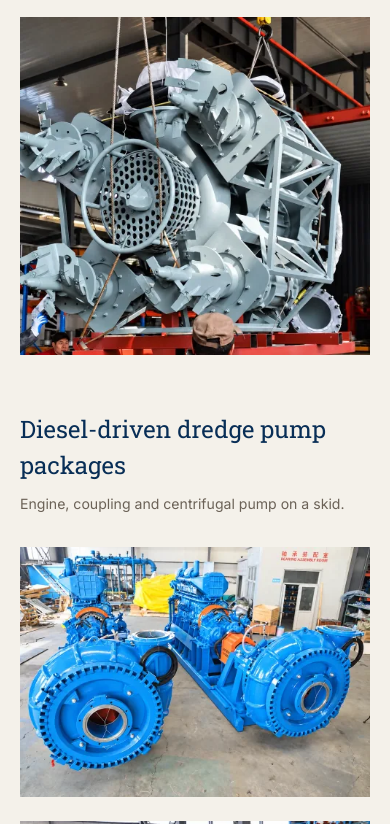
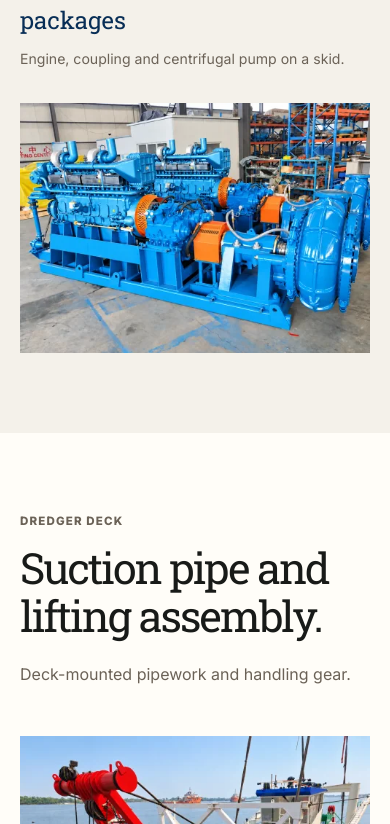
Before and after one commit to PenielOkoli/ruach-terra-reality-site, a Next.js app: page /fleet in a window 390 px wide. Shown: the part 9420-10244 px from the top of the page. Built offline with nearby package versions, Linux system fonts and the light colour scheme.

Commit message:
Remove marked pump photos and expand retained equipment views

```diff
--- a/app/globals.css
+++ b/app/globals.css
@@ -106,11 +106,9 @@ button, input, select, textarea { font: inherit; }
 .manufacturer-groups { display: grid; gap: 80px; margin-top: 64px; }
 .manufacturer-groups h3 { font-family: var(--font-display), Georgia, serif; font-size: 1.5rem; color: var(--navy); }
 .manufacturer-groups article > p { font-size: .88rem; line-height: 1.6; color: var(--clay); max-width: 55ch; margin-top: 10px; }
-.manufacturer-photo-grid { display: grid; grid-template-columns: repeat(12, minmax(0, 1fr)); gap: 32px; margin-top: 32px; }
-.manufacturer-photo { grid-column: span 6; min-width: 0; }
+.manufacturer-photo-grid { display: grid; grid-template-columns: minmax(0, 1fr); gap: 32px; margin-top: 32px; }
+.manufacturer-photo { min-width: 0; }
 .manufacturer-photo .photo-frame { background: #e8e3d9; }
-.manufacturer-photo-portrait .photo-frame { aspect-ratio: 4 / 5; }
-.manufacturer-photo-landscape .photo-frame { aspect-ratio: 7 / 5; }
 .field-films-grid { display: grid; grid-template-columns: repeat(2, minmax(0, 1fr)); align-items: start; gap: 64px; margin-top: 48px; }
 .field-clip { min-width: 0; display: grid; grid-template-columns: minmax(0, 1fr); justify-items: center; align-content: start; gap: 24px; }
 .field-clip-player { width: min(100%, 352px); aspect-ratio: 9 / 16; background: var(--navy); position: relative; }
@@ -134,5 +132,4 @@ button, input, select, textarea { font: inherit; }
   .equipment-photo .photo-frame { height: auto; aspect-ratio: 3 / 4; }
   .manufacturer-groups { gap: 56px; margin-top: 40px; }
   .manufacturer-photo-grid { gap: 24px; }
-  .manufacturer-photo { grid-column: 1 / -1; }
 }
--- a/components/manufacturer-equipment.tsx
+++ b/components/manufacturer-equipment.tsx
@@ -16,8 +16,8 @@ export function ManufacturerEquipment() {
               <div className="manufacturer-photo-grid">
                 {group.photos.map(photo => (
                   <SitePhoto key={photo.src} src={photo.src} alt={photo.alt} fit="contain"
-                    sizes="(max-width: 767px) calc(100vw - 40px), (max-width: 1416px) calc((100vw - 128px) / 2), 644px"
-                    className={`manufacturer-photo ${group.id === 'submersible-assemblies' ? 'manufacturer-photo-portrait' : 'manufacturer-photo-landscape'}`} />
+                    sizes="(max-width: 767px) calc(100vw - 40px), (max-width: 1416px) calc(100vw - 96px), 1320px"
+                    className="manufacturer-photo" />
                 ))}
               </div>
             </article>
--- a/content/manufacturer-media.ts
+++ b/content/manufacturer-media.ts
@@ -11,7 +11,6 @@ export const manufacturerEquipment = [
     title: 'Submersible pump assemblies',
     description: 'Perforated intakes and surrounding agitators.',
     photos: [
-      referencePhoto('manufacturer-submersible-front', 'WhatsApp Image 2026-10-05 at 10.00.30 AM.jpeg', 'Front view of a grey submersible pump assembly with a screened intake, agitator heads and transport frame'),
       referencePhoto('manufacturer-submersible-angle', 'WhatsApp Image 2026-10-05 at 10.00.31 AM (1).jpeg', 'Angled view of the grey submersible pump assembly, intake screen, surrounding agitators and lifting cables'),
     ],
   },
@@ -20,7 +19,6 @@ export const manufacturerEquipment = [
     title: 'Diesel-driven dredge pump packages',
     description: 'Engine, coupling and centrifugal pump on a skid.',
     photos: [
-      referencePhoto('manufacturer-centrifugal-front', 'WhatsApp Image 2026-10-05 at 10.00.31 AM (2).jpeg', 'Front view of two blue centrifugal dredge pumps and their inlet flanges, with engines behind'),
       referencePhoto('manufacturer-diesel-side', 'WhatsApp Image 2026-10-05 at 10.00.31 AM (3).jpeg', 'Side view of blue diesel engines coupled to centrifugal dredge pumps on steel skids'),
     ],
   },
```
Also changed, not shown: scripts/manufacturer-media-browser-check.cjs (+12 -7 lines), 2 other files (tests, documents, lock files or other folders).
